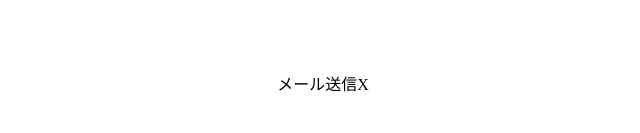
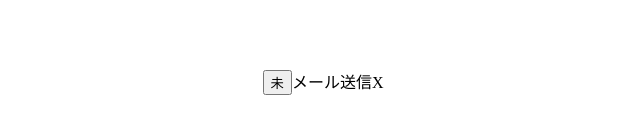
Before and after one commit to Kaaaaazuya/recoil-todolist, a Next.js app: page / in a window 1280 px wide. Shown: the part 809-942 px from the top of the page, without its empty margins (317-957 px from the left). Built offline with nearby package versions, Linux system fonts and the light colour scheme.

Commit message:
TodoItem の完了ステータスのトグルを実装

```diff
--- a/src/app/components/TodoItem.tsx
+++ b/src/app/components/TodoItem.tsx
@@ -9,6 +9,15 @@ type TodoItemProps = {
 export const TodoItem = ({ item }: TodoItemProps) => {
   const [todoList, setTodoList] = useRecoilState(todoListState)
 
+  const toggleItemCompletion = () => {
+    const newTodoList = todoList.map((listItem) =>
+      listItem.id === item.id
+        ? { ...listItem, isComplete: !listItem.isComplete }
+        : listItem,
+    )
+    setTodoList(newTodoList)
+  }
+
   const deleteItem = () => {
     const newTodoList = todoList.filter((listItem) => listItem.id !== item.id)
     setTodoList(newTodoList)
@@ -16,6 +25,9 @@ export const TodoItem = ({ item }: TodoItemProps) => {
 
   return (
     <div>
+      <button onClick={toggleItemCompletion} type='button'>
+        {item.isComplete ? '完' : '未'}
+      </button>
       {item.title}
       <span onClick={deleteItem} style={{ cursor: 'pointer' }}>
         X
```
